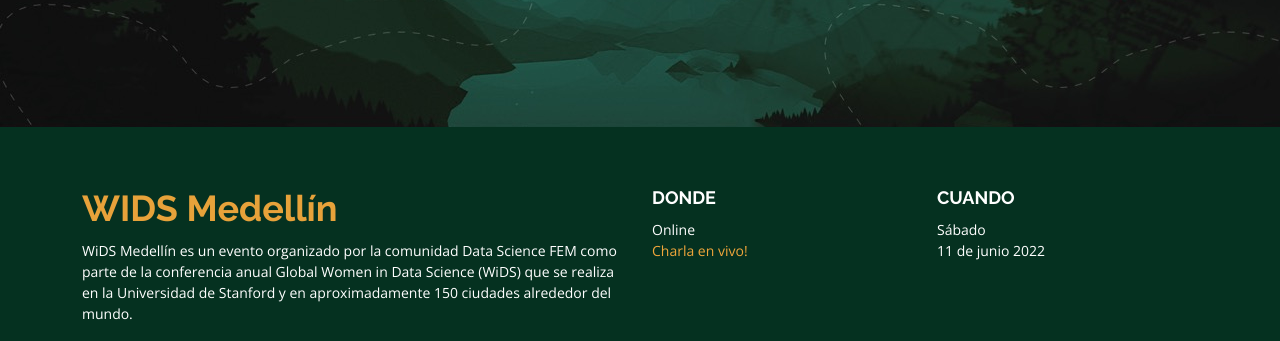
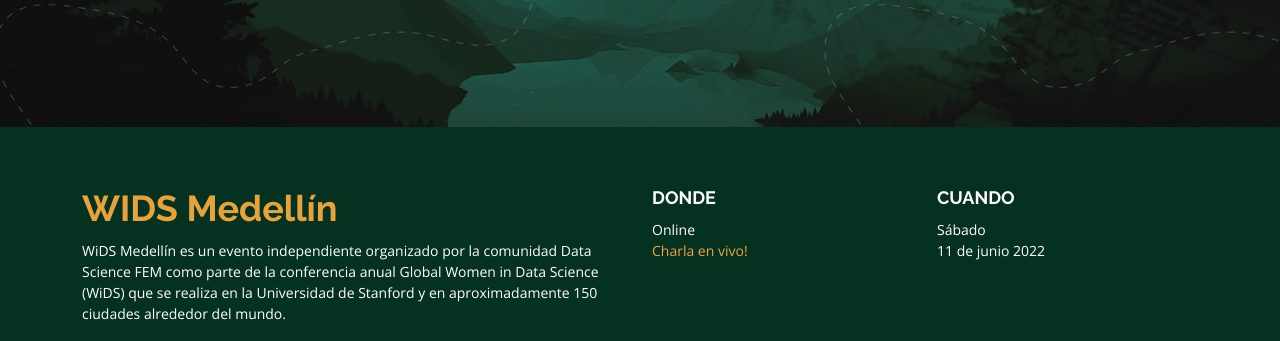
Before and after one commit to datasciencefem/wids_med_2022, a plain HTML site: page index.html in a window 1280 px wide. Shown: the part 590-931 px from the top of the page. Drawn offline with nearby package versions, Linux system fonts and the light colour scheme.

Commit message:
branding requirement

```diff
--- a/index.html
+++ b/index.html
@@ -101,7 +101,7 @@
           <div class="col-lg-6">
             <h2>WIDS Medellín</h2>
             <p>
-              WiDS Medellín es un evento organizado por la comunidad Data Science FEM como parte de la conferencia anual
+              WiDS Medellín es un evento independiente organizado por la comunidad Data Science FEM como parte de la conferencia anual
               Global Women in Data Science (WiDS) que se realiza en la Universidad de Stanford y en aproximadamente 150
               ciudades alrededor del mundo.</p>
 
```
